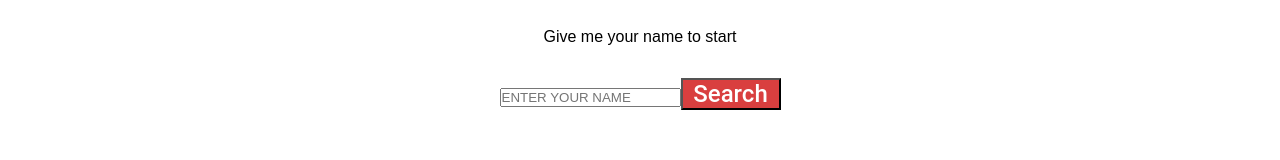
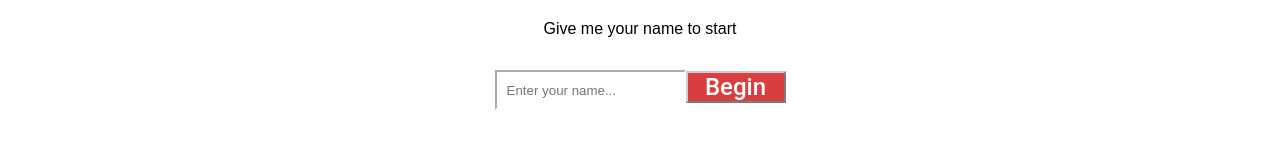
Before and after one commit to TerePN/PokeAPI, a React (Vite) app: page /#/ in a window 1280 px wide. Shown: the part 370-530 px from the top of the page. Built offline with nearby package versions, Linux system fonts and the light colour scheme; a web font is replaced by a local one.

Commit message:
firs commt

```diff
--- a/src/App.css
+++ b/src/App.css
@@ -42,6 +42,13 @@ body{
   font-family: 'Pokemon Solid', sans-serif;
 }
 
+.conteinerUserInput--input{
+  height: 5vh;
+  border-radius: 0px;
+  border-color: white;
+  padding-left: 10px;
+
+}
 
 .conteinerUserInput--imgHeader{
   width: 80%;
@@ -53,19 +60,20 @@ body{
   flex-direction: column;
   align-items: center;
   gap: 1rem;
+
 }
 
 .footer--Img{
-  width: 100%;
+  width: 80%;
   height: 20%;
 }
 .button-input{
 background-color:#D93F3F;
-/* height: 68px;
-width: 209.21221923828125px; */
+box-shadow: #d1cdcd;
 color: white;
 width: 100px;
 font-family: Roboto;
+border-color: #d1cdcd;
 font-size: 24px;
 font-weight: 500;
 line-height: 28px;
--- a/src/components/UserInput.jsx
+++ b/src/components/UserInput.jsx
@@ -3,6 +3,7 @@ import { useState } from "react";
 import { useDispatch } from "react-redux";
 import { useNavigate } from "react-router-dom";
 import { changeName } from "../store/slice/userName.slice";
+
 
 const UserInput = () => {
 
@@ -31,10 +32,9 @@ const UserInput = () => {
           className="conteinerUserInput--input"
           required
           value={userName}
-          placeholder="ENTER YOUR NAME"
+          placeholder="Enter your name..."
           onChange={e => setUserName(e.target.value)} />
-        <button className="button-input">Search
-        </button>
+        <button className="button-input">Begin</button>
       </form>
       </div>
         <img className="footer--Img" src="https://c.wallhere.com/photos/39/8b/Pok_mon_Pok_Balls_artwork-1368481.jpg!d" alt="" />
```
Also changed, not shown: src/assets/images/pokeBall.jpg (added).
